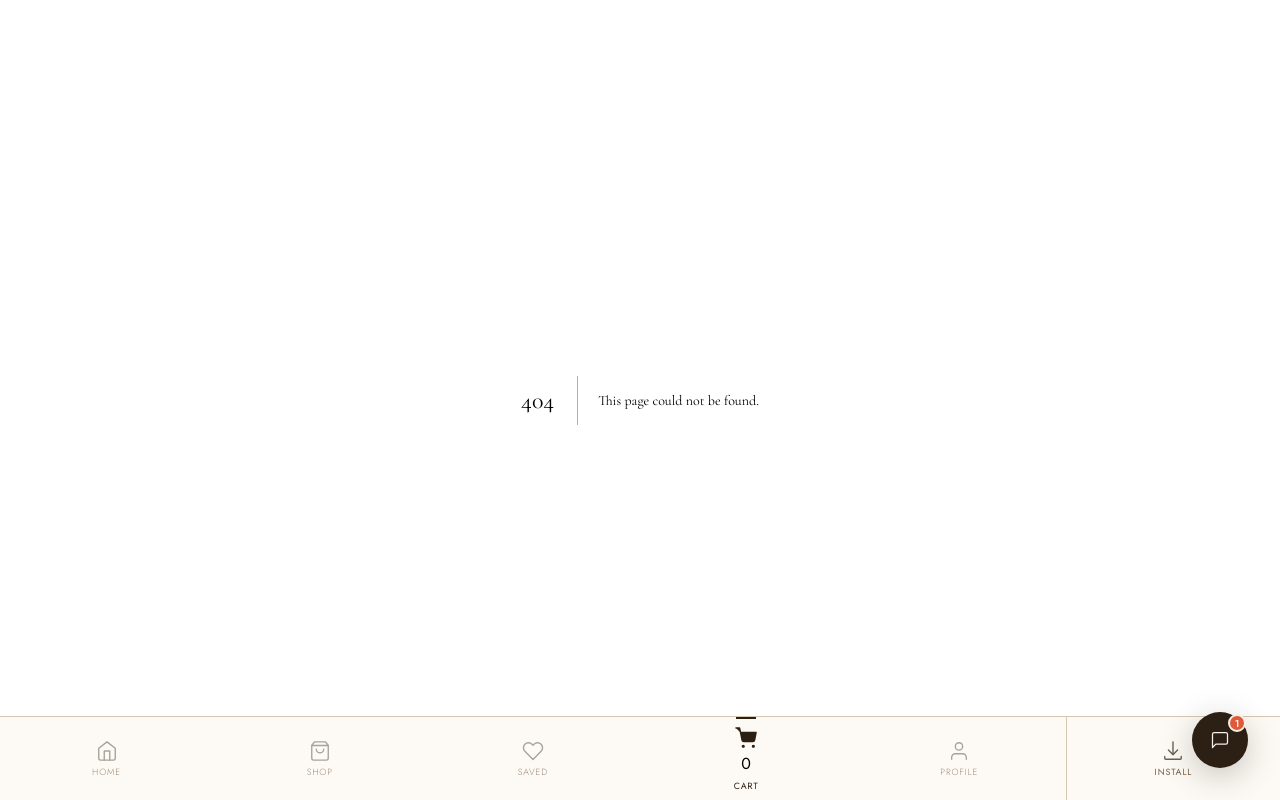
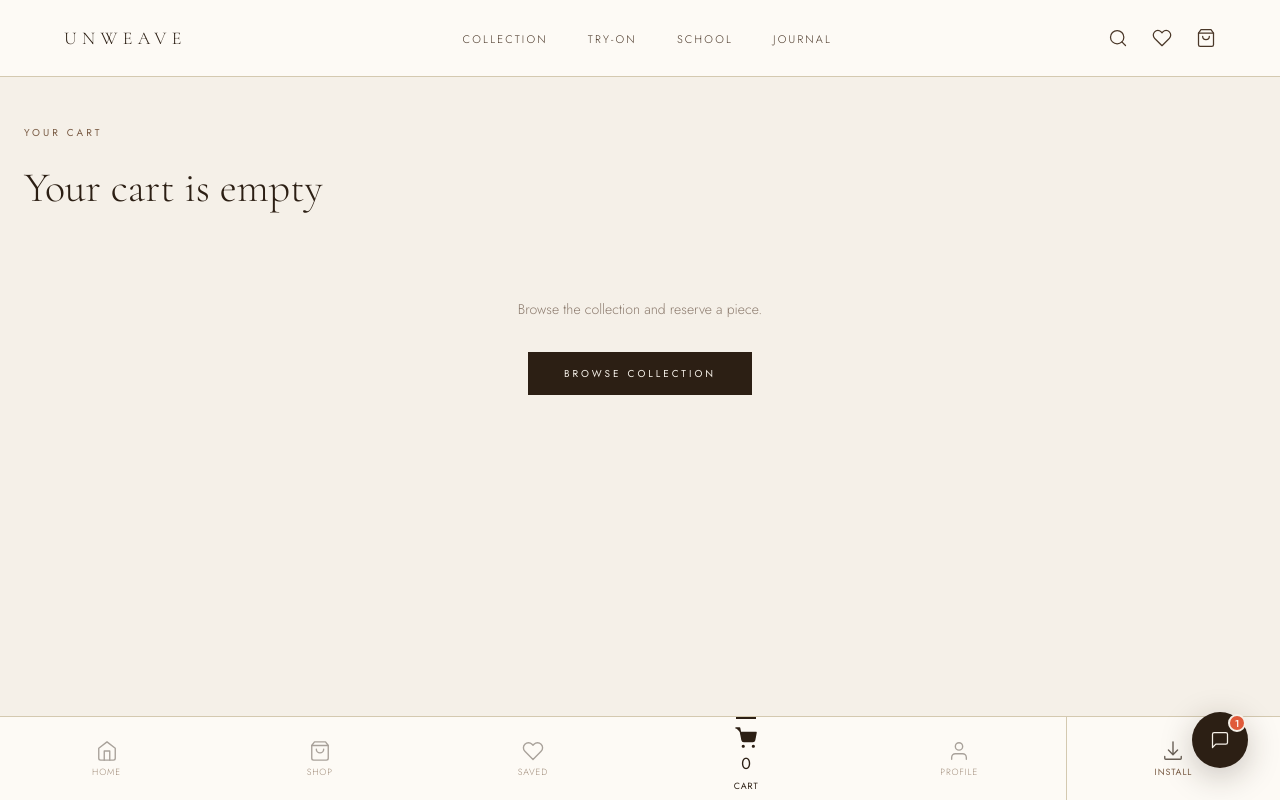
Before and after one commit to StanleyLKHN/Unweave, a Next.js app: page /cart in a window 1280 px wide. Before the commit this address had no page. Built offline with nearby package versions, Linux system fonts and the light colour scheme.

Commit message:
add profile, wishlist, cart pages

```diff
--- /dev/null
+++ b/src/app/cart/page.tsx
@@ -0,0 +1,76 @@
+'use client'
+
+import Navbar from '../../components/Navbar'
+import Link from 'next/link'
+import { useCartStore } from '../../store/cartStore'
+
+export default function CartPage() {
+  const { items, removeItem, updateQty, total, clearCart } = useCartStore()
+
+  return (
+    <main>
+      <Navbar />
+      <div style={{ minHeight: '80vh', background: '#F5F0E8', padding: '3rem 1.5rem 6rem' }}>
+        <p style={{ fontFamily: 'Jost, sans-serif', fontSize: '10px', letterSpacing: '0.3em', textTransform: 'uppercase', color: '#7A5C45', marginBottom: '1rem' }}>Your Cart</p>
+        <h1 style={{ fontFamily: 'Cormorant Garamond, serif', fontSize: '42px', fontWeight: 300, color: '#2C1F14', marginBottom: '2rem' }}>
+          {items.length === 0 ? 'Your cart is empty' : `${items.reduce((s, i) => s + i.quantity, 0)} item${items.reduce((s, i) => s + i.quantity, 0) !== 1 ? 's' : ''}`}
+        </h1>
+
+        {items.length === 0 ? (
+          <div style={{ textAlign: 'center', paddingTop: '3rem' }}>
+            <p style={{ fontSize: '14px', color: '#8C7B6E', fontWeight: 300, marginBottom: '2rem' }}>Browse the collection and reserve a piece.</p>
+            <Link href="/collection" style={{ background: '#2C1F14', color: '#F5F0E8', padding: '14px 36px', textDecoration: 'none', fontSize: '10px', letterSpacing: '0.3em', textTransform: 'uppercase', fontFamily: 'Jost, sans-serif', display: 'inline-block' }}>
+              Browse Collection
+            </Link>
+          </div>
+        ) : (
+          <div>
+            {items.map(({ product, quantity }) => (
+              <div key={product.id} style={{ background: '#FDFAF5', padding: '1.25rem', marginBottom: '1rem', border: '0.5px solid #D4C9B0', display: 'grid', gridTemplateColumns: '72px 1fr', gap: '1rem' }}>
+                <div style={{ background: '#E8E0D0', aspectRatio: '3/4', display: 'flex', alignItems: 'center', justifyContent: 'center', overflow: 'hidden' }}>
+                  {product.images?.[0] ? (
+                    <img src={product.images[0]} alt={product.name} style={{ width: '100%', height: '100%', objectFit: 'cover' }} />
+                  ) : (
+                    <div style={{ width: '28px', height: '48px', background: '#4A3728', borderRadius: '14px 14px 4px 4px', opacity: 0.6 }} />
+                  )}
+                </div>
+                <div style={{ display: 'flex', flexDirection: 'column', justifyContent: 'space-between' }}>
+                  <div>
+                    <p style={{ fontFamily: 'Cormorant Garamond, serif', fontSize: '18px', color: '#2C1F14', marginBottom: '2px' }}>{product.name}</p>
+                    <p style={{ fontSize: '10px', color: '#7A5C45', letterSpacing: '0.1em', textTransform: 'uppercase' }}>{product.material}</p>
+                  </div>
+                  <div style={{ display: 'flex', alignItems: 'center', justifyContent: 'space-between' }}>
+                    <div style={{ display: 'flex', alignItems: 'center', border: '0.5px solid #D4C9B0' }}>
+                      <button onClick={() => updateQty(product.id, quantity - 1)} style={{ width: '28px', height: '28px', background: 'none', border: 'none', cursor: 'pointer', fontSize: '16px', color: '#4A3728' }}>−</button>
+                      <span style={{ width: '28px', textAlign: 'center', fontSize: '13px', color: '#2C1F14' }}>{quantity}</span>
+                      <button onClick={() => updateQty(product.id, quantity + 1)} style={{ width: '28px', height: '28px', background: 'none', border: 'none', cursor: 'pointer', fontSize: '16px', color: '#4A3728' }}>+</button>
+                    </div>
+                    <div style={{ display: 'flex', alignItems: 'center', gap: '1rem' }}>
+                      <span style={{ fontSize: '14px', color: '#2C1F14', fontWeight: 300 }}>${(product.price * quantity).toLocaleString()}</span>
+                      <button onClick={() => removeItem(product.id)} style={{ background: 'none', border: 'none', cursor: 'pointer', color: '#8C7B6E' }}>
+                        <svg width="14" height="14" viewBox="0 0 24 24" fill="none" stroke="currentColor" strokeWidth="1.5" strokeLinecap="round"><polyline points="3 6 5 6 21 6"/><path d="M19 6l-1 14H6L5 6"/><path d="M10 11v6M14 11v6"/><path d="M9 6V4h6v2"/></svg>
+                      </button>
+                    </div>
+                  </div>
+                </div>
+              </div>
+            ))}
+
+            <div style={{ background: '#FDFAF5', padding: '1.5rem', border: '0.5px solid #D4C9B0', marginTop: '1.5rem' }}>
+              <div style={{ display: 'flex', justifyContent: 'space-between', alignItems: 'center', marginBottom: '1.25rem' }}>
+                <span style={{ fontSize: '10px', letterSpacing: '0.2em', textTransform: 'uppercase', color: '#8C7B6E' }}>Total</span>
+                <span style={{ fontFamily: 'Cormorant Garamond, serif', fontSize: '28px', fontWeight: 300, color: '#2C1F14' }}>${total().toLocaleString()}</span>
+              </div>
+              <Link href="/collection/oatmeal-trench-coat" style={{ background: '#2C1F14', color: '#F5F0E8', padding: '14px', textDecoration: 'none', fontSize: '10px', letterSpacing: '0.3em', textTransform: 'uppercase', fontFamily: 'Jost, sans-serif', display: 'block', textAlign: 'center', marginBottom: '10px' }}>
+                Proceed to Checkout
+              </Link>
+              <button onClick={clearCart} style={{ width: '100%', background: 'none', border: 'none', cursor: 'pointer', fontSize: '10px', letterSpacing: '0.2em', textTransform: 'uppercase', color: '#8C7B6E', fontFamily: 'Jost, sans-serif', padding: '8px' }}>
+                Clear cart
+              </button>
+            </div>
+          </div>
+        )}
+      </div>
+    </main>
+  )
+}
--- /dev/null
+++ b/src/app/profile/page.tsx
@@ -0,0 +1,25 @@
+import Navbar from '../../components/Navbar'
+import Link from 'next/link'
+
+export default function ProfilePage() {
+  return (
+    <main>
+      <Navbar />
+      <div style={{ minHeight: '80vh', display: 'flex', flexDirection: 'column', alignItems: 'center', justifyContent: 'center', padding: '2rem', background: '#F5F0E8' }}>
+        <div style={{ width: '72px', height: '72px', borderRadius: '50%', background: '#2C1F14', display: 'flex', alignItems: 'center', justifyContent: 'center', marginBottom: '1.5rem' }}>
+          <svg width="32" height="32" viewBox="0 0 24 24" fill="none" stroke="#F5F0E8" strokeWidth="1.5" strokeLinecap="round" strokeLinejoin="round">
+            <path d="M20 21v-2a4 4 0 0 0-4-4H8a4 4 0 0 0-4 4v2"/><circle cx="12" cy="7" r="4"/>
+          </svg>
+        </div>
+        <p style={{ fontFamily: 'Jost, sans-serif', fontSize: '10px', letterSpacing: '0.3em', textTransform: 'uppercase', color: '#7A5C45', marginBottom: '1rem' }}>Your Account</p>
+        <h1 style={{ fontFamily: 'Cormorant Garamond, serif', fontSize: '36px', fontWeight: 300, color: '#2C1F14', marginBottom: '1rem', textAlign: 'center' }}>Sign in to track<br />your pre-orders</h1>
+        <p style={{ fontSize: '14px', color: '#8C7B6E', fontWeight: 300, textAlign: 'center', maxWidth: '320px', marginBottom: '2.5rem', lineHeight: 1.7 }}>
+          Create an account to manage your reservations, track production status, and get notified when your piece ships.
+        </p>
+        <Link href="/collection" style={{ background: '#2C1F14', color: '#F5F0E8', padding: '14px 36px', textDecoration: 'none', fontSize: '10px', letterSpacing: '0.3em', textTransform: 'uppercase', fontFamily: 'Jost, sans-serif', display: 'inline-block' }}>
+          Browse Collection
+        </Link>
+      </div>
+    </main>
+  )
+}
--- /dev/null
+++ b/src/app/wishlist/page.tsx
@@ -0,0 +1,25 @@
+import Navbar from '../../components/Navbar'
+import Link from 'next/link'
+
+export default function WishlistPage() {
+  return (
+    <main>
+      <Navbar />
+      <div style={{ minHeight: '80vh', display: 'flex', flexDirection: 'column', alignItems: 'center', justifyContent: 'center', padding: '2rem', background: '#F5F0E8' }}>
+        <div style={{ marginBottom: '1.5rem', opacity: 0.3 }}>
+          <svg width="48" height="48" viewBox="0 0 24 24" fill="none" stroke="#2C1F14" strokeWidth="1" strokeLinecap="round" strokeLinejoin="round">
+            <path d="M20.84 4.61a5.5 5.5 0 0 0-7.78 0L12 5.67l-1.06-1.06a5.5 5.5 0 0 0-7.78 7.78l1.06 1.06L12 21.23l7.78-7.78 1.06-1.06a5.5 5.5 0 0 0 0-7.78z"/>
+          </svg>
+        </div>
+        <p style={{ fontFamily: 'Jost, sans-serif', fontSize: '10px', letterSpacing: '0.3em', textTransform: 'uppercase', color: '#7A5C45', marginBottom: '1rem' }}>Saved Pieces</p>
+        <h1 style={{ fontFamily: 'Cormorant Garamond, serif', fontSize: '36px', fontWeight: 300, color: '#2C1F14', marginBottom: '1rem', textAlign: 'center' }}>Nothing saved yet</h1>
+        <p style={{ fontSize: '14px', color: '#8C7B6E', fontWeight: 300, textAlign: 'center', maxWidth: '300px', marginBottom: '2.5rem', lineHeight: 1.7 }}>
+          Browse the collection and save pieces you love. They'll appear here.
+        </p>
+        <Link href="/collection" style={{ background: '#2C1F14', color: '#F5F0E8', padding: '14px 36px', textDecoration: 'none', fontSize: '10px', letterSpacing: '0.3em', textTransform: 'uppercase', fontFamily: 'Jost, sans-serif', display: 'inline-block' }}>
+          Browse Collection
+        </Link>
+      </div>
+    </main>
+  )
+}
```
